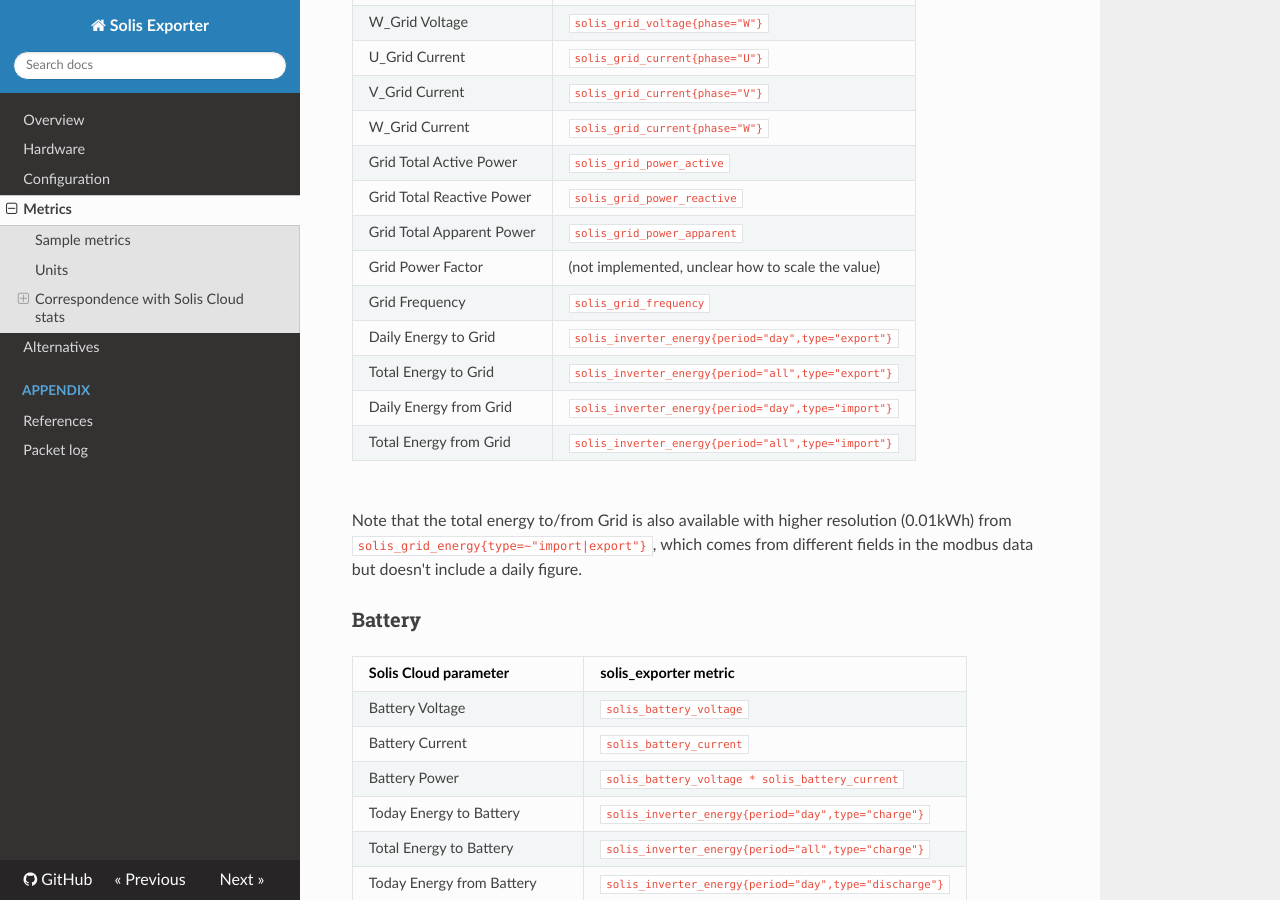
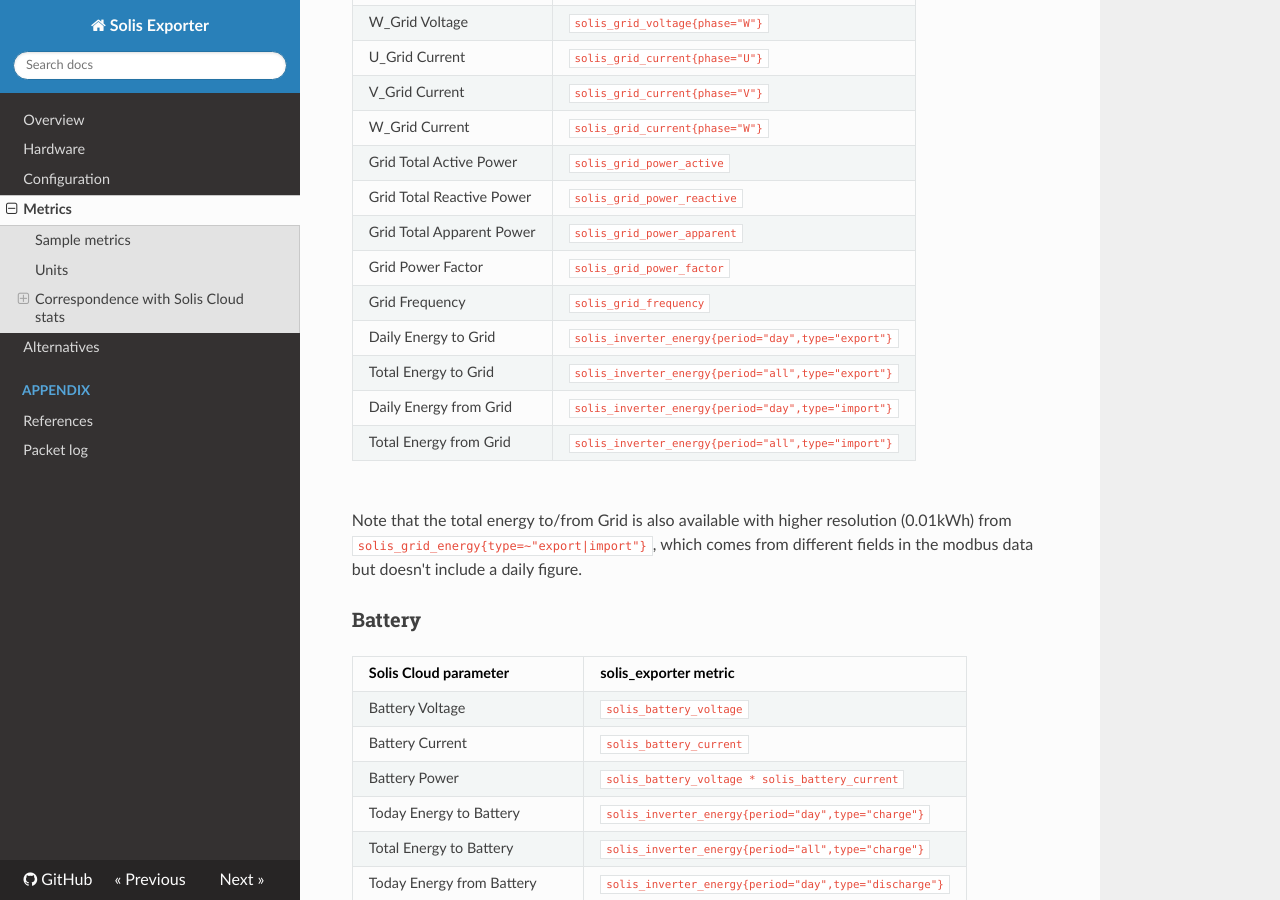
Before and after one commit to candlerb/solis_exporter, an MkDocs documentation site: the page built from docs/metrics/index.md, in a window 1280 px wide and 900 px high, scrolled down 2927 px. Built offline with MkDocs 1.6.1, drawn with Linux system fonts in a browser that asks for light colours; nearby versions of some CDN libraries; some of the changed text lies outside the part shown.

Commit message:
Doc grid_power_factor

````diff
--- a/docs/metrics/index.md
+++ b/docs/metrics/index.md
@@ -155,7 +155,7 @@ W_Grid Current | `solis_grid_current{phase="W"}`
 Grid Total Active Power | `solis_grid_power_active`
 Grid Total Reactive Power | `solis_grid_power_reactive`
 Grid Total Apparent Power | `solis_grid_power_apparent `
-Grid Power Factor | (not implemented, unclear how to scale the value)
+Grid Power Factor | `solis_grid_power_factor`
 Grid Frequency | `solis_grid_frequency`
 Daily Energy to Grid | `solis_inverter_energy{period="day",type="export"}`
 Total Energy to Grid | `solis_inverter_energy{period="all",type="export"}`
@@ -164,7 +164,7 @@ Total Energy from Grid | `solis_inverter_energy{period="all",type="import"}`
 
 <br />
 Note that the total energy to/from Grid is also available with higher
-resolution (0.01kWh) from `solis_grid_energy{type=~"import|export"}`, which
+resolution (0.01kWh) from `solis_grid_energy{type=~"export|import"}`, which
 comes from different fields in the modbus data but doesn't include a daily
 figure.
 
@@ -230,7 +230,7 @@ unreliable, often dropping to zero despite a near-constant load.  I suspect
 these are estimated from inverter output power, grid import/export and
 battery charge/discharge.
 
-The following formula seems to give a more consistent estimate of load:
+I find the following formula gives a more consistent estimate of load:
 
 ```
 clamp_min(0.97 * solis_inverter_dc_power - solis_grid_power_active - 0.97 *
````
